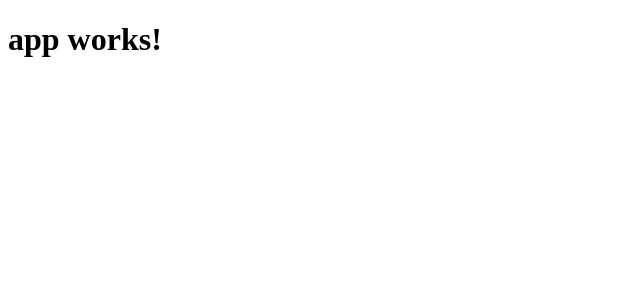
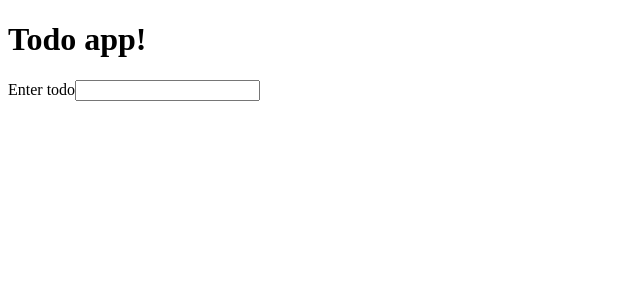
Before and after one commit to NamanArora/todo-angular, an Angular app: page / in a window 1280 px wide. Shown: the top 300 px of the page, without its empty margins (0-640 px from the left). Built offline with nearby package versions, Linux system fonts and the light colour scheme.

Commit message:
initial commit

```diff
--- a/src/app/app.component.html
+++ b/src/app/app.component.html
@@ -1,3 +1,14 @@
 <h1>
   {{title}}
 </h1>
+<form>
+  <label>Enter todo</label>
+<input type="text"  [(ngModel)]="todo.name" name="indata" (keyup.enter)="addTodo()" >
+
+<ul>
+<li *ngFor="let item of list" (click)="delete(item.id)">
+{{item.name}}
+</li>
+</ul>
+
+</form>
--- a/src/app/app.component.ts
+++ b/src/app/app.component.ts
@@ -1,10 +1,37 @@
 import { Component } from '@angular/core';
+import {TodoService} from './todo.service';
+import {Todo} from './todo';
 
 @Component({
   selector: 'app-root',
   templateUrl: './app.component.html',
+  providers: [TodoService],
   styleUrls: ['./app.component.css']
 })
 export class AppComponent {
-  title = 'app works!';
+  title = 'Todo app!';
+  list: Todo[];
+  todo:Todo = new Todo();
+
+  constructor(private todoService : TodoService)
+  {
+    this.fetch();
+  }
+
+  delete(id: number)
+  {
+    this.todoService.deleteTodo(id);
+    this.fetch();
+  }
+
+  addTodo(): void
+  {
+    this.todoService.addTodo(this.todo);
+    this.todo = new Todo();
+  }
+  fetch()
+  {
+    this.list = this.todoService.getAllTodo();
+  }
+
 }
--- /dev/null
+++ b/src/app/todo.service.ts
@@ -0,0 +1,30 @@
+import { Injectable } from '@angular/core';
+import {Todo} from './todo';
+
+
+@Injectable()
+export class TodoService {
+
+  id: number=0;
+  todos: Todo[] = [];
+
+  constructor() {  }
+
+  addTodo(todo: Todo)
+  {
+    todo.id = this.id+1;
+    this.id+=1;
+    this.todos.push(todo);
+  }
+
+  getAllTodo(): Todo[]
+  {
+    return this.todos;
+  }
+
+  deleteTodo(id: number)
+  {
+    this.todos = this.todos.filter(data => data.id !== id);
+  }
+
+}
--- /dev/null
+++ b/src/app/todo.ts
@@ -0,0 +1,5 @@
+export class Todo
+{
+  id: number=0;
+  name: String='';
+}
```
